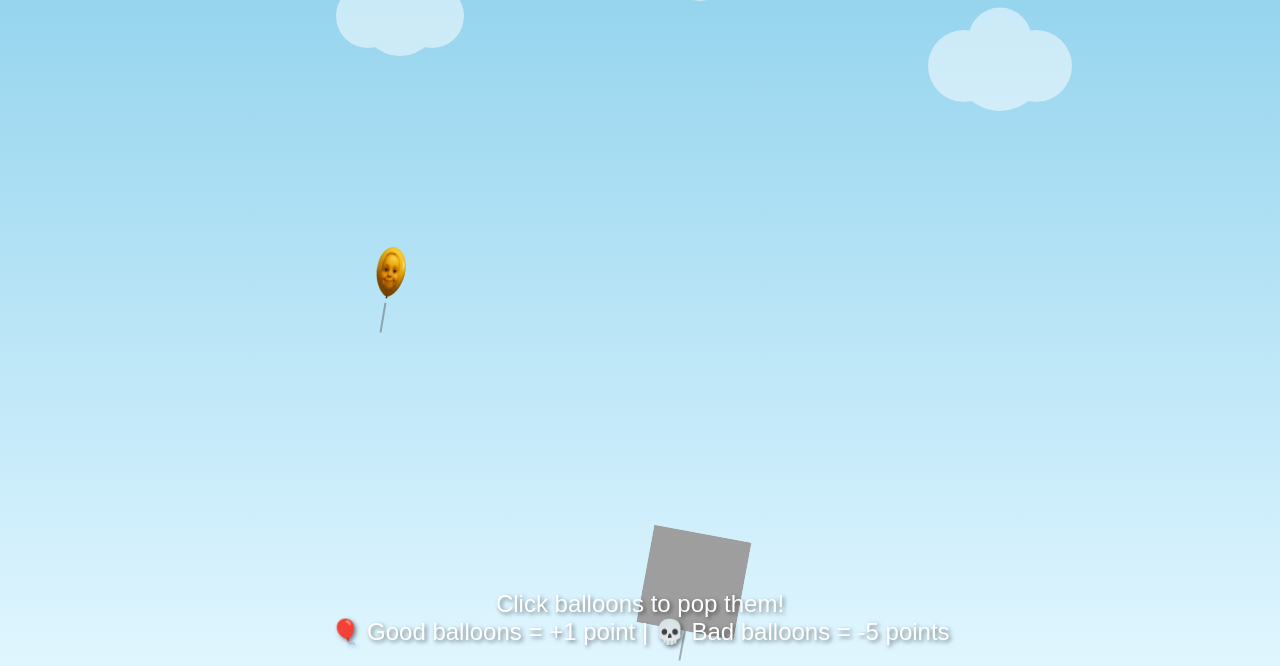
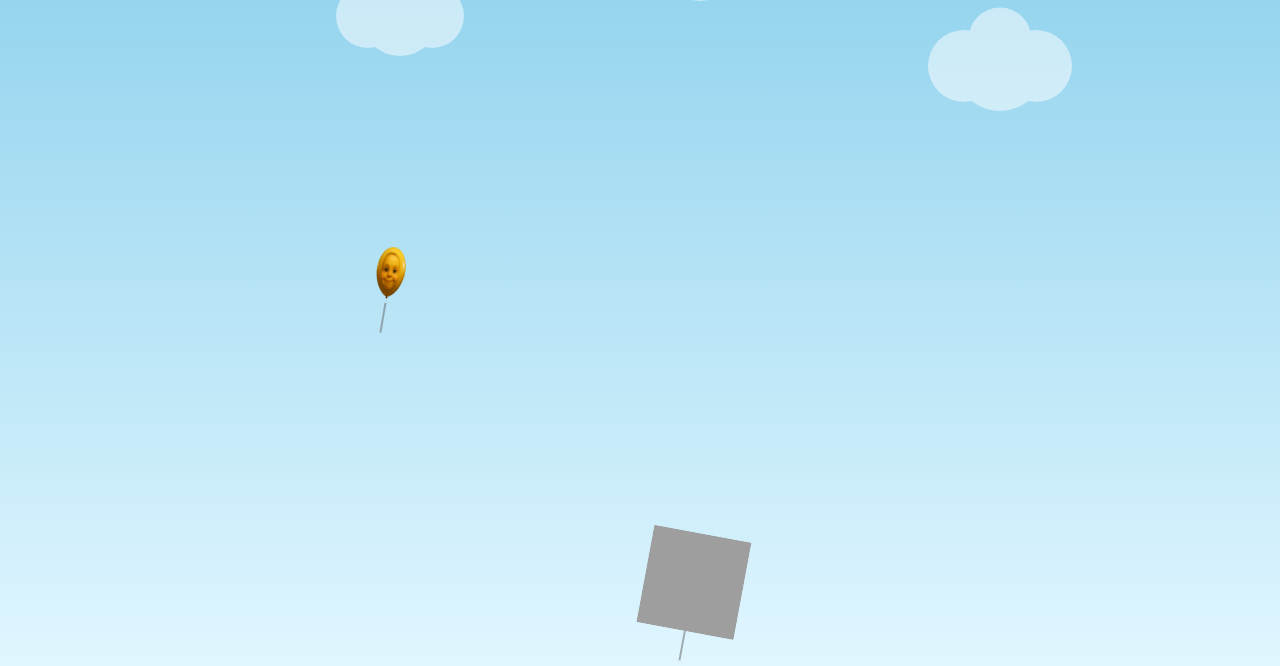
Before and after one commit to mikkelkaas/balloongame, a plain HTML site: page index.html in a window 1280 px wide. Shown: the part 134-800 px from the top of the page. Drawn offline with Linux system fonts and the light colour scheme.

Commit message:
More  stuff

```diff
--- a/index.html
+++ b/index.html
@@ -3,6 +3,11 @@
 <head>
     <meta charset="UTF-8">
     <meta name="viewport" content="width=device-width, initial-scale=1.0">
+    <meta name="theme-color" content="#87CEEB">
+    <meta name="apple-mobile-web-app-capable" content="yes">
+    <meta name="apple-mobile-web-app-status-bar-style" content="black-translucent">
+    <meta name="apple-mobile-web-app-title" content="Balloon Game">
+    <link rel="manifest" href="manifest.json">
     <title>Balloon Shooter Game</title>
     <style>
         * {
@@ -35,17 +40,7 @@
             z-index: 10;
         }
 
-        #instructions {
-            position: absolute;
-            bottom: 20px;
-            left: 50%;
-            transform: translateX(-50%);
-            font-size: 24px;
-            color: #fff;
-            text-shadow: 2px 2px 4px rgba(0, 0, 0, 0.5);
-            text-align: center;
-            z-index: 10;
-        }
+
 
         .cloud {
             position: absolute;
@@ -57,7 +52,6 @@
 </head>
 <body>
     <div id="score">Score: 0</div>
-    <div id="instructions">Click balloons to pop them!<br>🎈 Good balloons = +1 point | 💀 Bad balloons = -5 points</div>
     <canvas id="gameCanvas"></canvas>
 
     <script>
```
Also changed, not shown: manifest.json (added).
